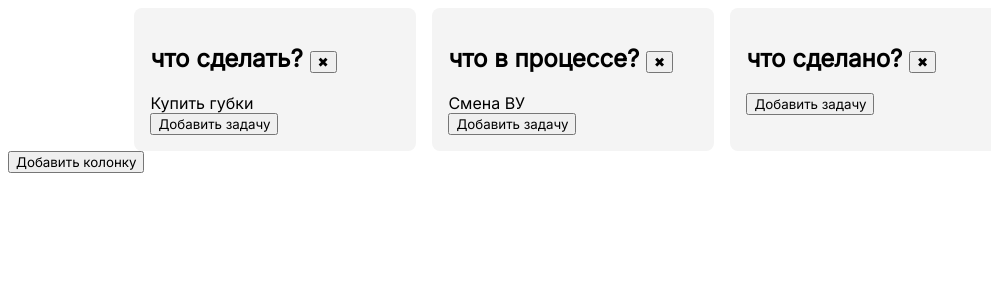
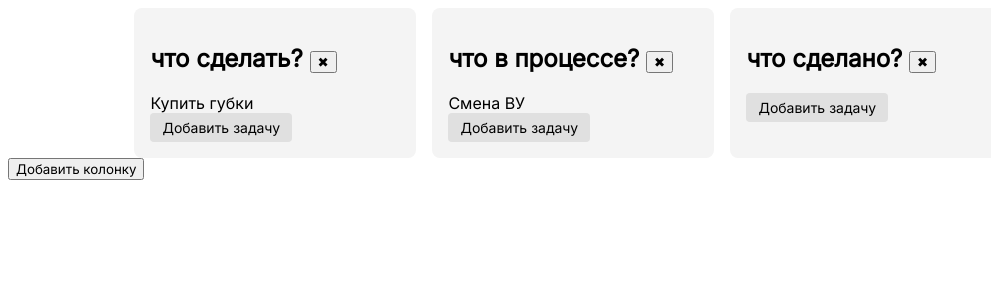
Before and after one commit to AngelikaPrik/mini-trello, a Vue app: page / in a window 1280 px wide. Shown: the top 300 px of the page, without its empty margins (0-991 px from the left). Built offline with nearby package versions, Linux system fonts and the light colour scheme.

Commit message:
Добавлена UI кнопка

```diff
--- /dev/null
+++ b/src/components/ui/UiButton.vue
@@ -0,0 +1,50 @@
+<template>
+  <button
+    class="ui-button"
+    :class="{ 'ui-button--primary': primary, 'ui-button--danger': danger }"
+    @click="$emit('click')"
+  >
+    <slot />
+  </button>
+</template>
+
+<script setup lang="ts">
+defineProps<{
+  primary?: boolean
+  danger?: boolean
+}>()
+</script>
+
+<style scoped>
+.ui-button {
+  padding: 6px 12px;
+  font-size: 14px;
+  border: none;
+  border-radius: 4px;
+  cursor: pointer;
+  background: #e0e0e0;
+  transition: background 0.2s;
+}
+
+.ui-button:hover {
+  background: #d5d5d5;
+}
+
+.ui-button--primary {
+  background-color: #42b983;
+  color: white;
+}
+
+.ui-button--primary:hover {
+  background-color: #36996e;
+}
+
+.ui-button--danger {
+  background-color: #e53935;
+  color: white;
+}
+
+.ui-button--danger:hover {
+  background-color: #c62828;
+}
+</style>
--- a/src/pages/BoardPage.vue
+++ b/src/pages/BoardPage.vue
@@ -18,7 +18,7 @@
             <li>{{ task.title }}</li>
           </template>
         </draggable>
-        <button @click="onAddTask(col.id)">Добавить задачу</button>
+        <UiButton @click="onAddTask(col.id)">Добавить задачу</UiButton>
       </div>
     </template>
   </draggable>
@@ -28,6 +28,8 @@
 <script setup lang="ts">
 import draggable from 'vuedraggable'
 import { useBoardStore } from '@/stores/board'
+import UiButton from '@/components/ui/UiButton.vue'
+
 const board = useBoardStore()
 
 const onAddColumn = () => {
```
